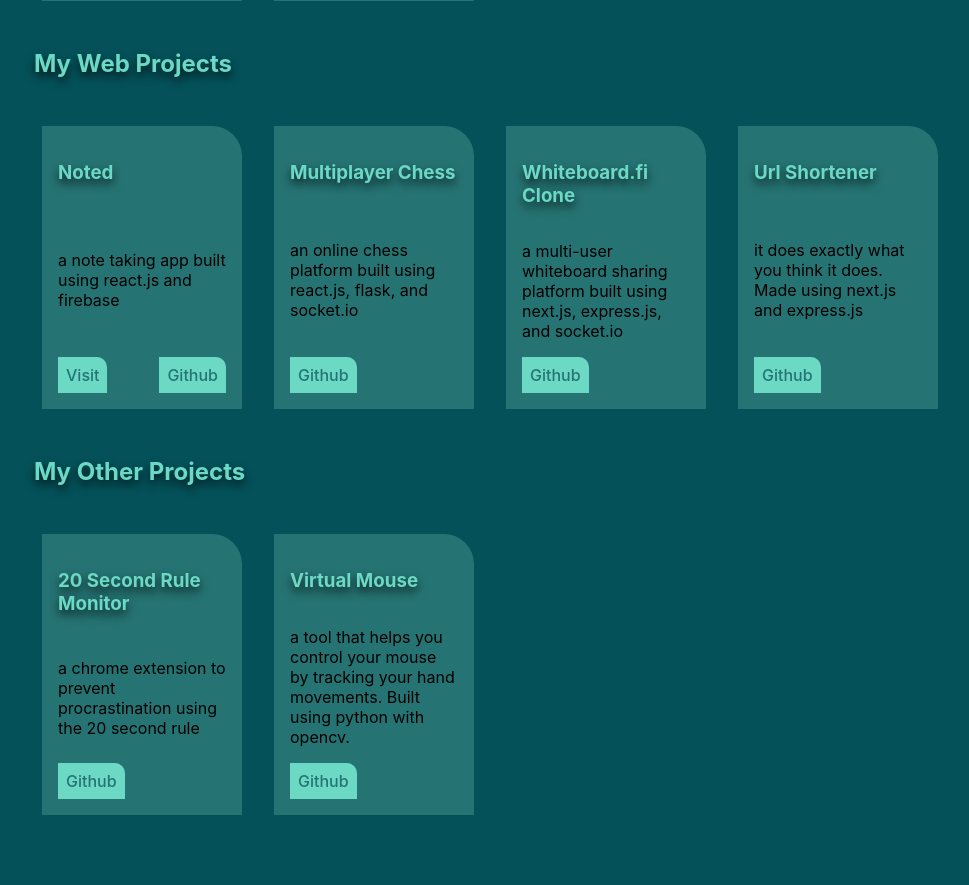
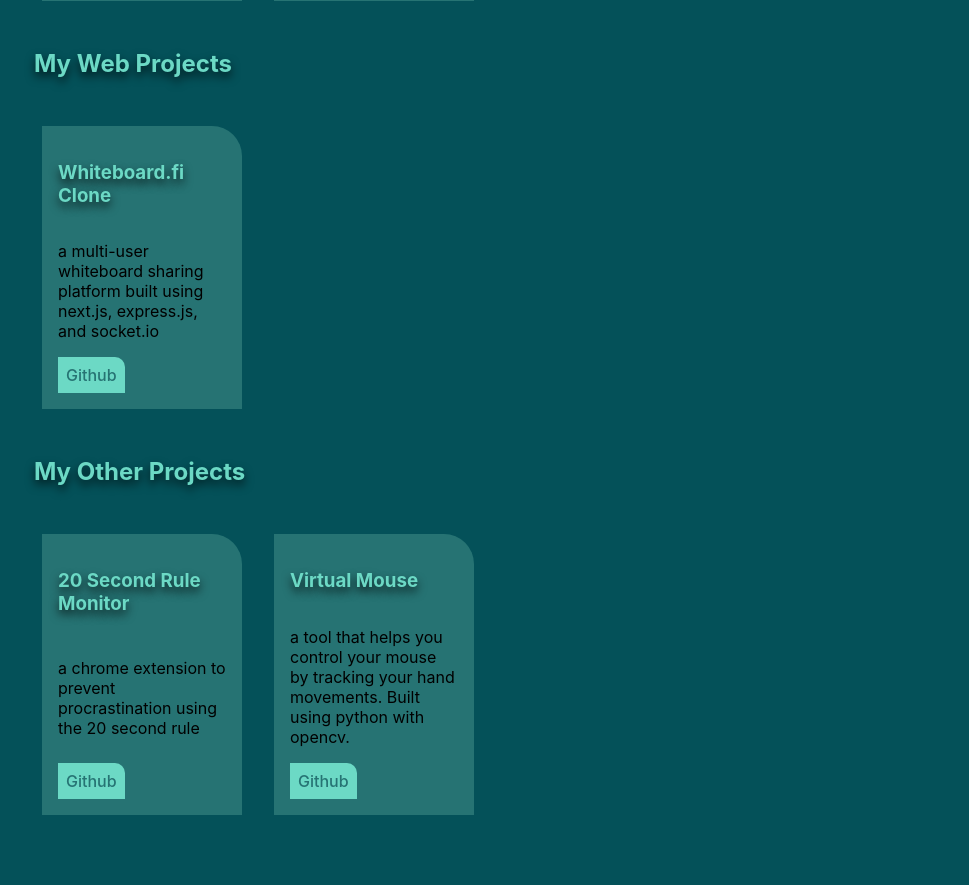
Before and after one commit to Zeno3463/zeno-game-dev-portfolio, a Next.js app: page /portfolio in a window 1280 px wide. Shown: the part 820-1705 px from the top of the page, without its empty margins (30-999 px from the left). Built offline with nearby package versions, Linux system fonts and the light colour scheme.

Commit message:
chore: Updated the projects in portfolio.tsx

```diff
--- a/pages/portfolio.tsx
+++ b/pages/portfolio.tsx
@@ -98,10 +98,7 @@
 			</div>
 			<h2>My Web Projects</h2>
 			<div className={style.portfolioContainer}>
-				<PortfolioProjectTemplate title="Noted" description="a note taking app built using react.js and firebase" url="https://noted-app-0.web.app/" githubRepo="https://github.com/Zeno3463/noted-app" />
-				<PortfolioProjectTemplate title="Multiplayer Chess" description="an online chess platform built using react.js, flask, and socket.io" githubRepo="https://github.com/Zeno3463/multiplayer-chess" />
 				<PortfolioProjectTemplate title="Whiteboard.fi Clone" description="a multi-user whiteboard sharing platform built using next.js, express.js, and socket.io" githubRepo="https://github.com/Zeno3463/whiteboard.fi-clone" />
-				<PortfolioProjectTemplate title="Url Shortener" description="it does exactly what you think it does. Made using next.js and express.js" githubRepo="https://github.com/Zeno3463/url-shorterner" />
 			</div>
 			<h2>My Other Projects</h2>
 			<div className={style.portfolioContainer}>
```
